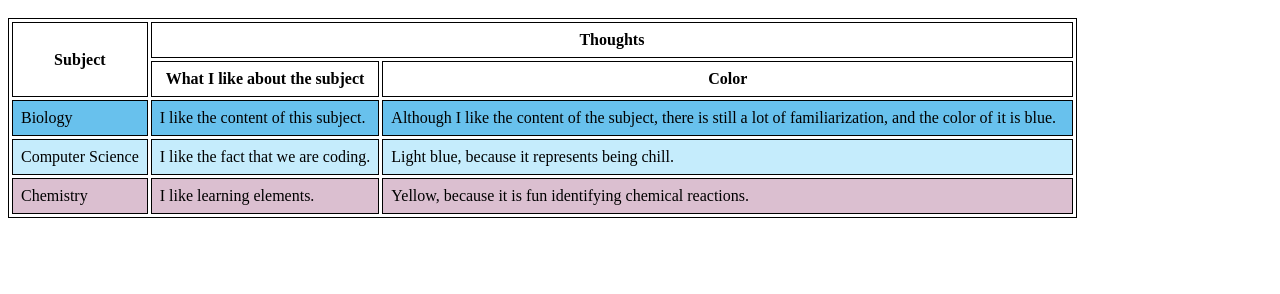
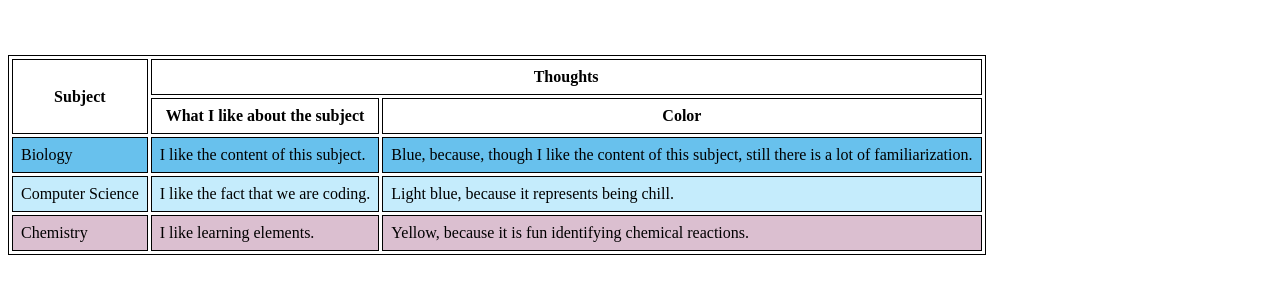
Before and after one commit to amjvillaruel-src/Sodium-Lab3-Villaruel, a plain HTML site: page subjects.html in a window 1280 px wide. Shown: the part 48-342 px from the top of the page. Drawn offline with Linux system fonts and the light colour scheme.

Commit message:
Update subjects.html

```diff
--- a/subjects.html
+++ b/subjects.html
@@ -25,8 +25,7 @@
 		  <tr style="background-color: #68c1ed;">
 		        <td style="border: 1px solid black; padding: 8px"> Biology </td>
 				<td style="border: 1px solid black; padding: 8px"> I like the content of this subject. </td>
-				<td style="border: 1px solid black; padding: 8px"> Although I like the content of the subject, there is still a lot of familiarization, and the color of it is blue.
-   </td>
+				<td style="border: 1px solid black; padding: 8px"> Blue, because, though I like the content of this subject, still there is a lot of familiarization. </td>
 	      </tr>
           <tr style="background-color: #c5ecfc;">
 		        <td style="border: 1px solid black; padding: 8px"> Computer Science </td>
```
